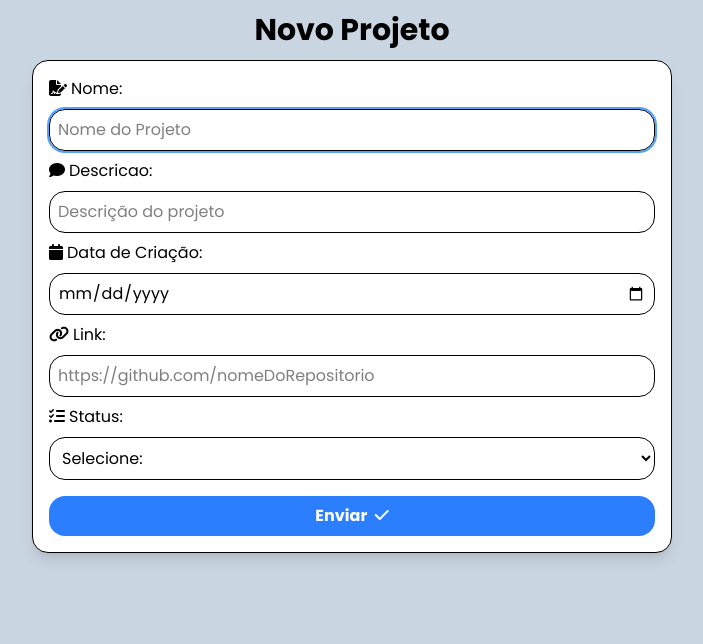
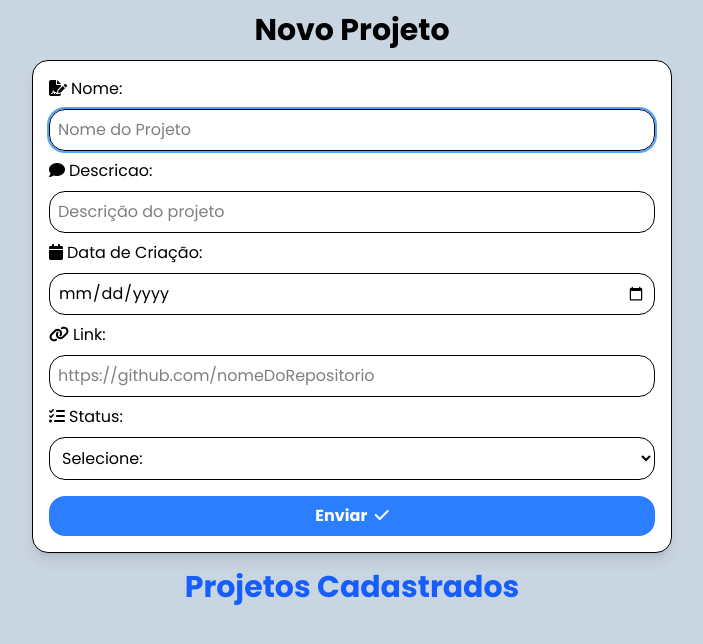
Before and after one commit to joseisaacpy/developer-portfolio-v2, a website: page src/views/form-projeto.html in a window 1280 px wide. Shown: the whole page, without its empty margins (288-991 px from the left). Drawn offline with nearby package versions, Linux system fonts and the light colour scheme.

Commit message:
feat: Exporta função de renderizar projetos - Cria seção para visualizar projetos cadastrados na seção do admin

```diff
--- /dev/null
+++ b/src/js/cad-projetos.js
@@ -0,0 +1,4 @@
+// Importa função de renderizar os projetos
+import { renderProjetos } from "./render-projetos.js";
+// Chama função de renderizar os projetos ao carregar a página
+document.addEventListener("DOMContentLoaded", renderProjetos);
--- a/src/js/index.js
+++ b/src/js/render-projetos.js
@@ -1,8 +1,8 @@
 // Container dos projetos
 let containerProjetos = document.getElementById("container-projetos");
 
-// Função pra consumir API e renderizar os projetos
-async function renderProjetos() {
+// Função com export pra consumir API e renderizar os projetos
+export async function renderProjetos() {
   let response = await fetch("/api/projetos");
   let data = await response.json();
   containerProjetos.innerHTML = ""; // Limpa o container antes de renderizar os projetos
--- a/src/views/form-projeto.html
+++ b/src/views/form-projeto.html
@@ -28,14 +28,14 @@
       }
     </style>
   </head>
+
   <body class="bg-slate-300">
     <header class="p-3">
-      <h1 class="text-3xl font-bold text-center text-black">
-        Novo Projeto
-      </h1>
+      <h1 class="text-3xl font-bold text-center text-black">Novo Projeto</h1>
     </header>
-    <main>
-      <section class=" flex flex-col gap-2 items-center justify-center">
+    <main class="flex flex-col gap-4">
+      <!-- Section do form de projeto -->
+      <section class="flex flex-col gap-2 items-center justify-center">
         <!-- Form que faz post pra API de projetos -->
         <form
           action="/api/projetos"
@@ -44,7 +44,6 @@
         >
           <label for="nome">
             <i class="fas fa-file-signature mr-1"></i>Nome:
-          </label>
           </label>
           <input
             type="text"
@@ -55,7 +54,9 @@
             class="border p-2 rounded-2xl focus:outline-none focus:ring-2 focus:ring-blue-400"
             placeholder="Nome do Projeto"
           />
-          <label for="descricao"><i class="fa-solid fa-comment mr-1"></i>Descricao:</label>
+          <label for="descricao"
+            ><i class="fa-solid fa-comment mr-1"></i>Descricao:</label
+          >
           <input
             class="border p-2 rounded-2xl focus:outline-none focus:ring-2 focus:ring-blue-400"
             type="text"
@@ -64,7 +65,9 @@
             required
             placeholder="Descrição do projeto"
           />
-          <label for="data_criacao"><i class="fa-solid fa-calendar mr-1"></i>Data de Criação:</label>
+          <label for="data_criacao"
+            ><i class="fa-solid fa-calendar mr-1"></i>Data de Criação:</label
+          >
           <input
             class="border p-2 rounded-2xl focus:outline-none focus:ring-2 focus:ring-blue-400"
             type="date"
@@ -81,7 +84,9 @@
             required
             placeholder="https://github.com/nomeDoRepositorio"
           />
-          <label for="status"> <i class="fa-solid fa-list-check mr-1"></i>Status:</label>
+          <label for="status">
+            <i class="fa-solid fa-list-check mr-1"></i>Status:</label
+          >
           <select
             name="status"
             id="status"
@@ -98,11 +103,23 @@
             class="bg-blue-500 text-white hover:bg-blue-600 transition duration-300 p-2 rounded-2xl font-bold"
             type="submit"
           >
-          Enviar
-          <i class="fa-solid fa-check ml-1 "></i>
+            Enviar
+            <i class="fa-solid fa-check ml-1"></i>
           </button>
         </form>
       </section>
+      <!-- Section para listar projetos -->
+      <section id="projetos">
+        <h2 class="text-3xl font-bold text-center text-blue-600">
+          Projetos Cadastrados
+        </h2>
+        <div
+          id="container-projetos"
+          class="grid p-2 items-center justify-center m-auto grid-cols-1 gap-2 md:grid-cols-2 lg:grid-cols-3"
+        ></div>
+      </section>
     </main>
+    <!-- JS -->
+    <script type="module" src="./js/cad-projetos.js"></script>
   </body>
 </html>
```
Also changed, not shown: server.js (+4 -4 lines), src/views/index.html (+1 -1 lines), src/routes/adminRoutes.js (renamed from src/routes/routeAdmin.js), src/routes/projetosRoutes.js (renamed from src/routes/routeProjects.js), 1 other file.
